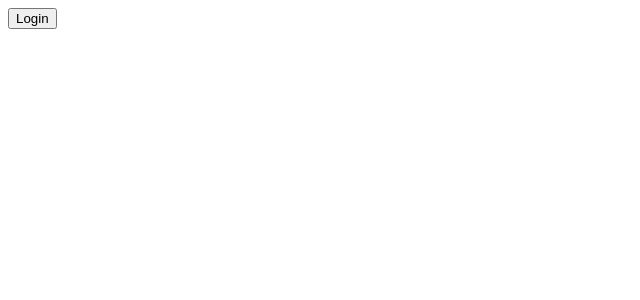
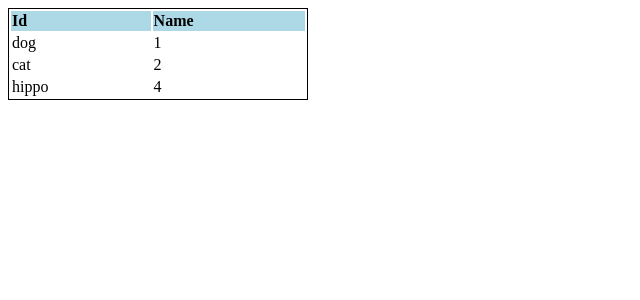
Before and after one commit to seanmisra/angular-coding-exercises, an Angular app: page / in a window 1280 px wide. Shown: the top 300 px of the page, without its empty margins (0-640 px from the left). Built offline with nearby package versions, Linux system fonts and the light colour scheme.

Commit message:
Exercise 15: use of rxjs map and pipe

```diff
--- a/src/app/app.component.css
+++ b/src/app/app.component.css
@@ -0,0 +1,9 @@
+.my-table {
+    width: 300px;
+    border: 1px solid black;
+}
+
+th {
+    text-align: left;
+    background-color: lightblue;
+}
--- a/src/app/app.component.html
+++ b/src/app/app.component.html
@@ -1,2 +1,10 @@
-<router-outlet></router-outlet>
-<button (click)="handleLogin()">Login</button>
+<table class="my-table">
+    <tr>
+        <th>Id</th>
+        <th>Name</th>
+    </tr>
+    <tr *ngFor="let animal of retrievedAnimals">
+        <td> {{ animal.name }} </td>
+        <td> {{ animal.id }} </td>
+    </tr>
+</table>
--- a/src/app/app.component.ts
+++ b/src/app/app.component.ts
@@ -21,9 +21,11 @@ export class AppComponent implements OnInit {
   }
 
   ngOnInit() {
+    this.retrieveAnimals();
   }
 
   ngOnDestroy() {
+    this.$animalSub.unsubscribe();
   }
 
   handleLogin() {
@@ -31,4 +33,10 @@ export class AppComponent implements OnInit {
     this.router.navigate(['homepage']);
   }
 
+  retrieveAnimals() {
+    this.$animalSub = this.testData.getNonFlyingAnimals().subscribe(data => {
+      this.retrievedAnimals = data;
+    })
+  }
+
 }
--- a/src/app/test-data.service.ts
+++ b/src/app/test-data.service.ts
@@ -1,6 +1,6 @@
 import { HttpClient } from "@angular/common/http";
 import { Injectable } from "@angular/core";
-import { of, Observable } from 'rxjs';
+import { of, Observable, map, filter} from 'rxjs';
 
 @Injectable({
     providedIn: "root"
@@ -9,7 +9,23 @@ export class TestData {
     constructor(private http: HttpClient) {
     }
 
-    getData(): Observable<any> {
-        return this.http.get("./assets/mockData.json");
+    getNonFlyingAnimals(): Observable<any> {
+        return this.http.get('./assets/mockData.json').pipe(
+            map((animals: any[]) => {
+                return animals.filter((animal: any) => {
+                    return !animal.canFly;
+                })
+            }),
+            map((animals: any[]) => {
+                const animalArray = [];
+                animals.forEach((animal: any) => {
+                    animalArray.push({
+                        name: animal.name,
+                        id: animal.id
+                    });
+                })
+                return animalArray;
+            })
+        );
     }
 }
--- a/src/assets/mockData.json
+++ b/src/assets/mockData.json
@@ -1,5 +1,26 @@
-{
-    "name": "Joe",
-    "location": "New York",
-    "id": 2
-}
+[
+    {
+        "name": "dog",
+        "id": 1,
+        "canFly": false,
+        "extraProperty": "234234"
+    },
+    {
+        "name": "cat",
+        "id": 2,
+        "canFly": false,
+        "extraProperty": "234234"
+    },
+    {
+        "name": "bird",
+        "id": 3,
+        "canFly": true,
+        "extraProperty": "8974978"
+    },
+    {
+        "name": "hippo",
+        "id": 4,
+        "canFly": false,
+        "extraProperty": "26733939"
+    }
+]
```
Also changed, not shown: 1 other file (tests, documents, lock files or other folders).
